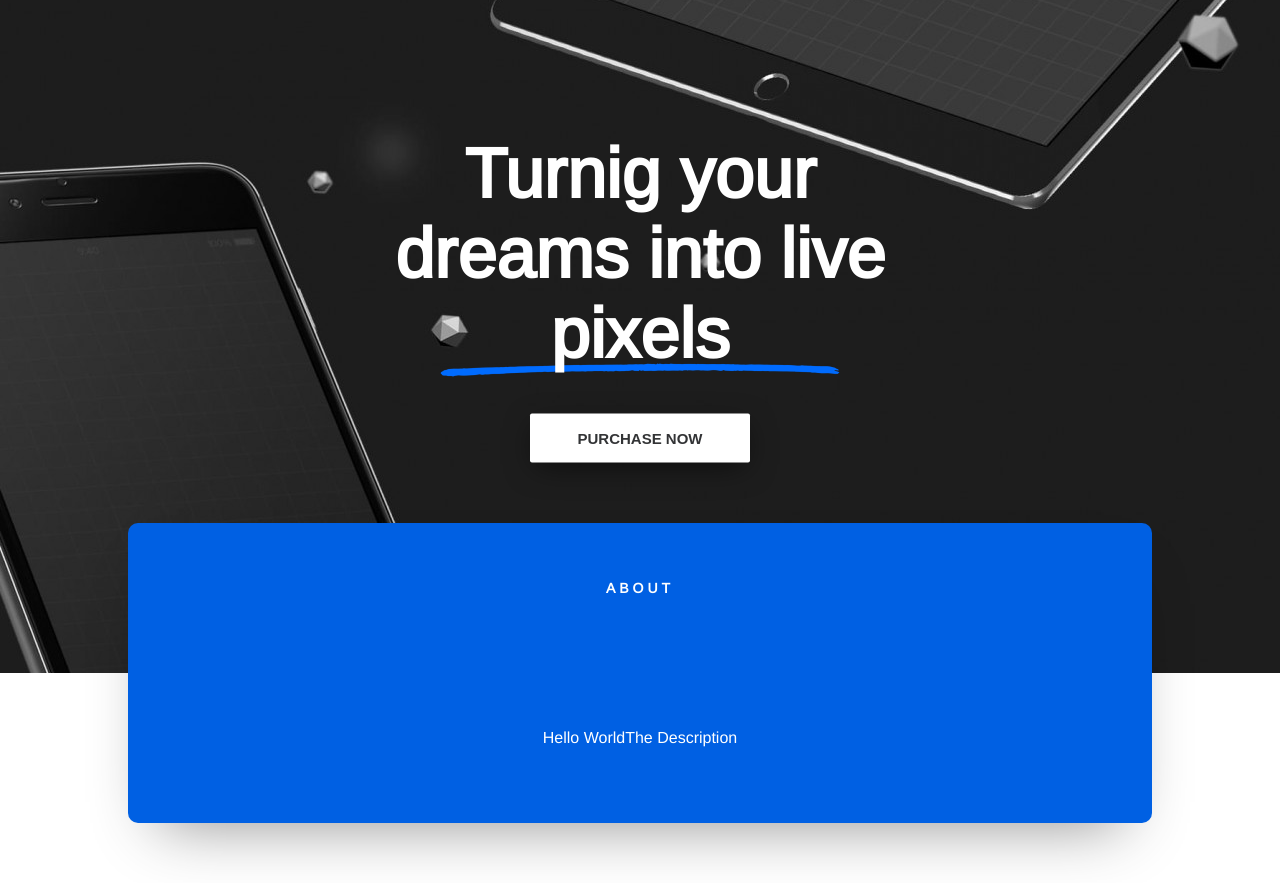
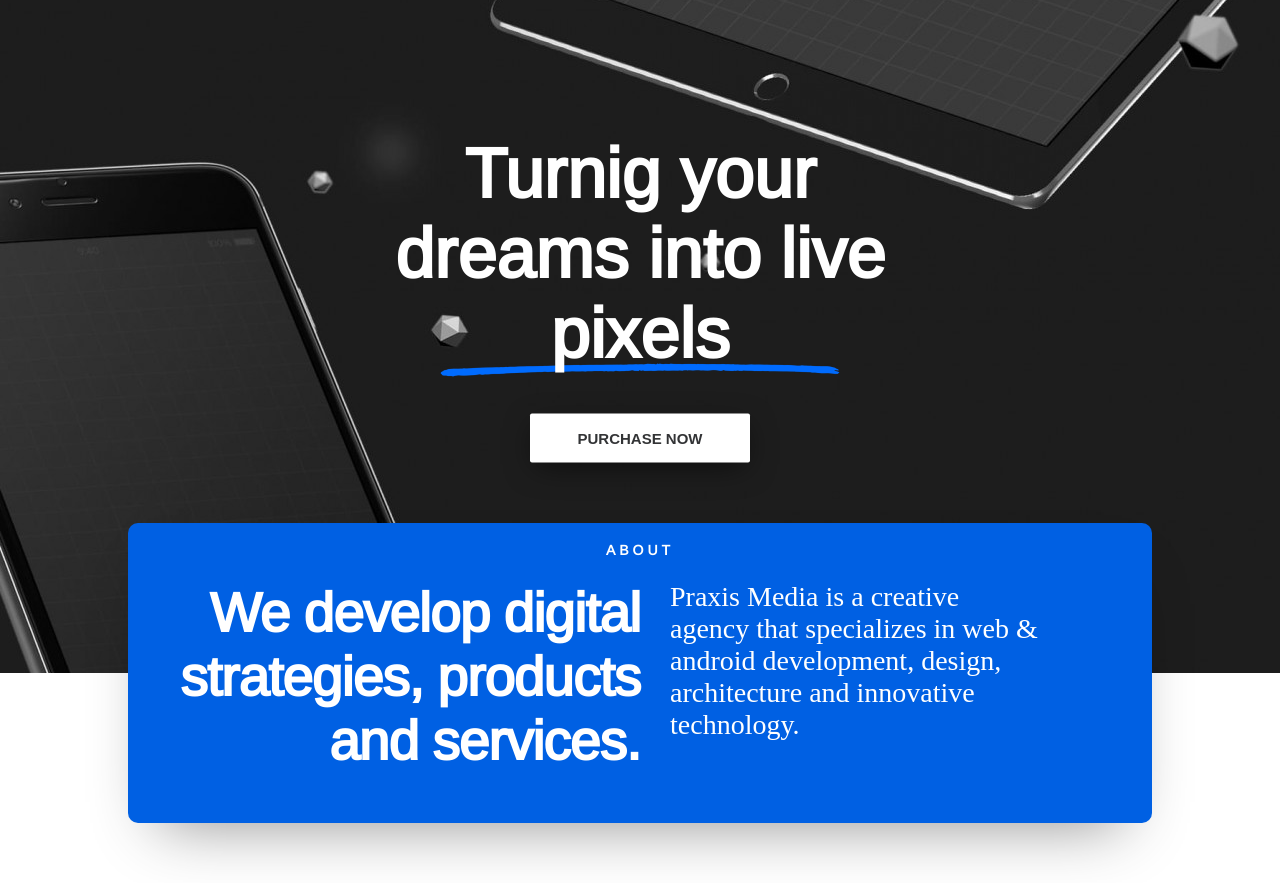
Before and after one commit to exymax/axis-media, a website: page index.html in a window 1280 px wide. Shown: the part 77-960 px from the top of the page. Drawn offline with nearby package versions, Linux system fonts and the light colour scheme.

Commit message:
Added about card

```diff
--- a/index.html
+++ b/index.html
@@ -38,8 +38,12 @@
                     about
                 </div>
                 <div id="about-description">
-                    <div id="left">Hello World</div>
-                    <div id="right">The Description</div>
+                    <div id="left">
+                        We develop digital strategies, products and services.
+                    </div>
+                    <div id="right">
+                        Praxis Media is a creative agency that specializes in web & android development, design, architecture and innovative technology.
+                    </div>
                 </div>
             </div>
         </div>
--- a/styles/app.less
+++ b/styles/app.less
@@ -185,15 +185,23 @@
             #about-description {
                 display: flex;
                 flex-direction: row;
-                align-items: center;
                 flex-grow: 4;
+                padding-top: 5px;
 
                 #left {
-                    flex-grow: 1;
+                    width: 50%;
+                    font-size: 55px;
+                    font-weight: bold;
+                    letter-spacing: -1px;
+                    text-align: right;
+                    padding-right: 15px;
                 }
 
                 #right {
-                    flex-grow: 1;
+                    font-family: 'Times New Roman', sans-serif;
+                    padding-left: 15px;
+                    width: 36%;
+                    font-size: 28px;
                 }
             }
         }
```
Also changed, not shown: js/bundle/app.js (+1 -1 lines).
